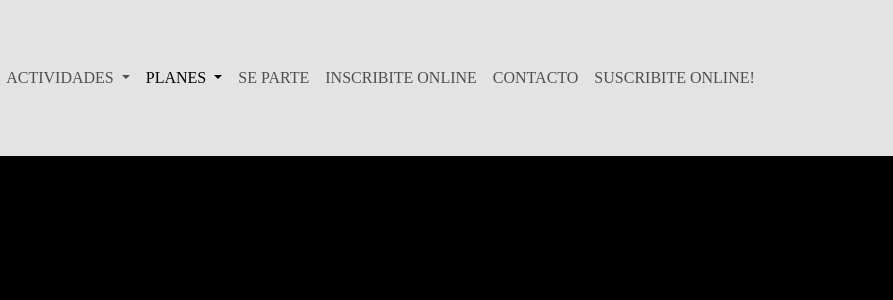
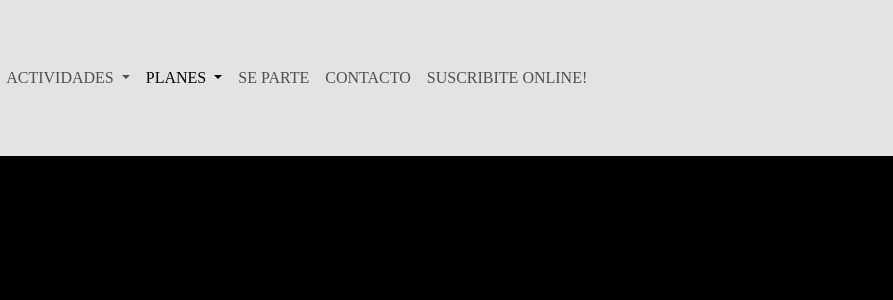
Before and after one commit to SantiDuro/2-PreEntrega-Coder, a website: page pages/planes.html in a window 1280 px wide. Shown: the top 300 px of the page, 387-1280 px from the left. Drawn offline with nearby package versions, Linux system fonts and the light colour scheme.

Commit message:
Modificacion de actividades

```diff
--- a/pages/planes.html
+++ b/pages/planes.html
@@ -53,9 +53,6 @@
                   </li>
                   <li class="nav-item">
                     <a class="nav-link" href="../pages/separte.html">SE PARTE</a>
-                  </li>
-                  <li class="nav-item">
-                    <a class="nav-link" href="../JavaScript/index.html">INSCRIBITE ONLINE</a>
                   </li>
                   <li class="nav-item">
                     <a class="nav-link" href="../pages/contacto.html">CONTACTO</a>
```
